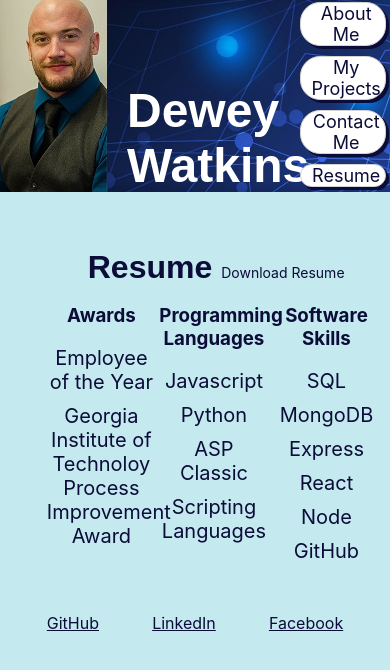
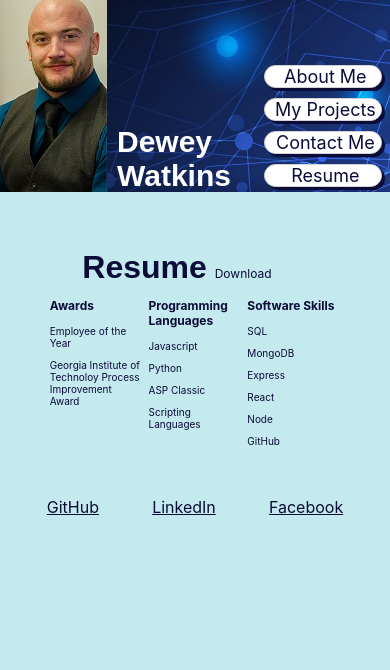
Before and after one commit to deweywatkins77/portfolio, a React (Create React App) app: page /portfolio/resume in a window 390 px wide. Shown: the top 670 px of the page. Built offline with nearby package versions, Linux system fonts and the light colour scheme.

Commit message:
updated css for smaller devices

```diff
--- a/src/index.css
+++ b/src/index.css
@@ -279,6 +279,14 @@ footer a:link{
 }
 
 @media only screen and (max-width: 827px){
+  header h1 {
+    padding-left: 10px;
+    color: var(--nav-profile-text);
+    font-family: var(--nav-profile-fam1), var(--nav-profile-fam2);
+    font-size: 30px;
+    margin-bottom: -1px;
+  }
+
   a:link, a:visited {
       text-decoration: none;
       color: var(--nav-menu-text);
@@ -301,10 +309,10 @@ footer a:link{
 
   nav ul li {
     margin: 5px 10px 5px 0px;
-    width: 85%;
+    width: 95%;
     text-align: center;
     padding: 0px 0px 0px 10px;
-    font-size: 10px;
+    font-size: 14px;
   }
 
   nav a:link, nav a:visited{
@@ -329,7 +337,7 @@ footer a:link{
   }
 
   .resumeHeader a{
-    font-size: 14px;
+    font-size: 12px;
     margin-left: 3%;
     margin-bottom: 5px;
   }
@@ -347,11 +355,13 @@ footer a:link{
     flex-direction: column;
     width: 32%;
     padding-right: 1%;
+    padding-left: 1%;
   }
 
   .resumePart h3{
     color: var(--main-h3-fontcolor);
-    text-align: center;
+    text-align: left;
+    font-size: 12px;
   }
 
   .resumePart ul{
@@ -364,6 +374,8 @@ footer a:link{
 
   .resumePart li{
     padding-bottom: 10px;
+    font-size: 10px;
+    text-align: left;
   }
 
 }
--- a/src/pages/Resume.js
+++ b/src/pages/Resume.js
@@ -5,7 +5,7 @@ const Resume = () =>{
         <section>
             <div className="resumeHeader">
                 <h2>Resume</h2>
-                <a href="https://raw.githubusercontent.com/deweywatkins77/resume/main/Resume.pdf">Download Resume</a>
+                <a href="https://raw.githubusercontent.com/deweywatkins77/resume/main/Resume.pdf">Download</a>
             </div>
             <div className="resumeContainer">
                 <div className="resumePart">
```
Also changed, not shown: src/components/Header.js (+4 -4 lines), 16 other files (tests, documents, lock files or other folders).
